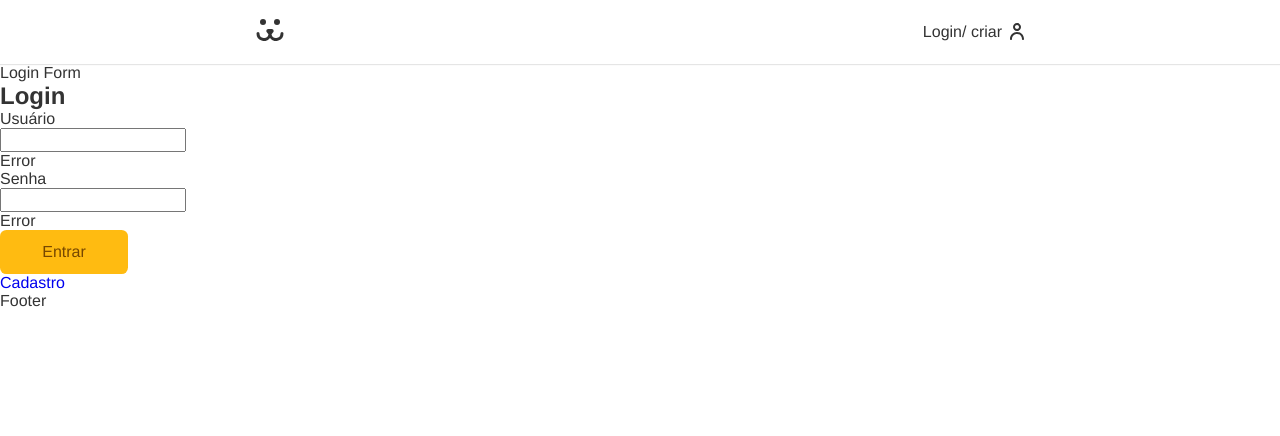
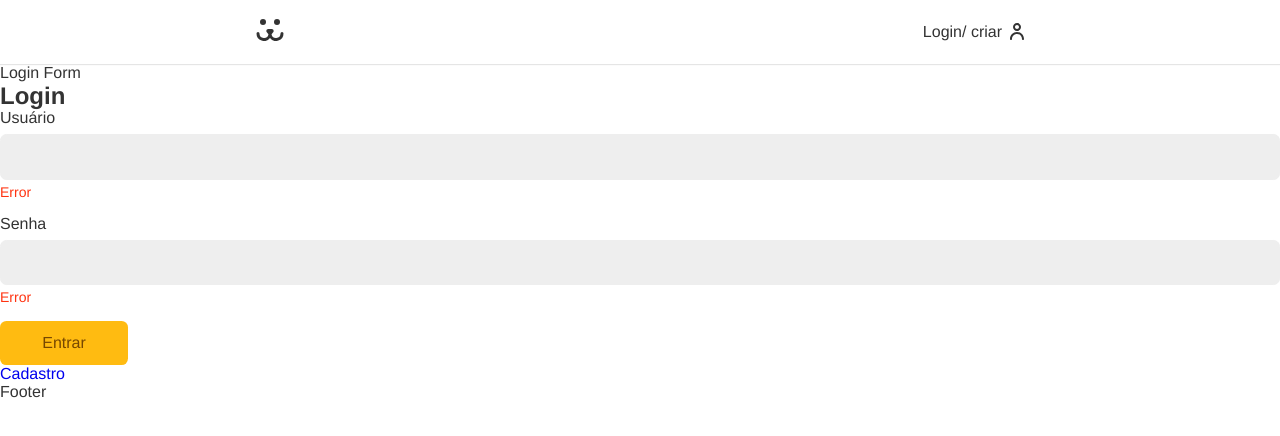
Before and after one commit to thiagonmiziara/dogs, a React (Create React App) app in the folder dogs/: page /login in a window 1280 px wide. Shown: the top 436 px of the page. Built offline with nearby package versions, Linux system fonts and the light colour scheme.

Commit message:
Add styles component Input

```diff
--- a/dogs/src/Components/Forms/Input.module.css
+++ b/dogs/src/Components/Forms/Input.module.css
@@ -0,0 +1,35 @@
+.wrapper {
+    margin-bottom: 1rem;
+}
+
+.input {
+    border: 1px solid #eee;
+    display: block;
+    width: 100%;
+    font-size: 1rem;
+    padding: .8rem;
+    border-radius: .4rem;
+    background: #eee;
+    transition: .2s;
+}
+
+.input:focus,
+.input:hover {
+    outline: none;
+    border-color: #fb1;
+    background: #fff;
+    box-shadow: 0 0 0 3px #fea;
+}
+
+.label {
+    display: block;
+    font-size: 1rem;
+    line-height: 1;
+    padding-bottom: .5rem;
+}
+
+.error {
+    color: #f31;
+    font-size: .875rem;
+    margin-top: .25rem;
+}
```
